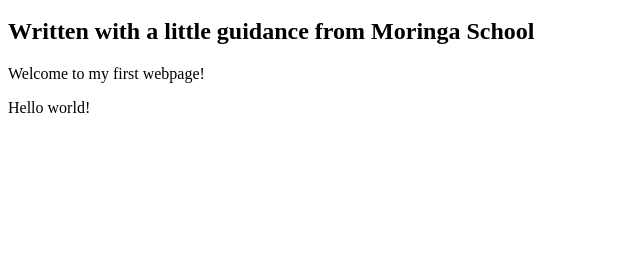
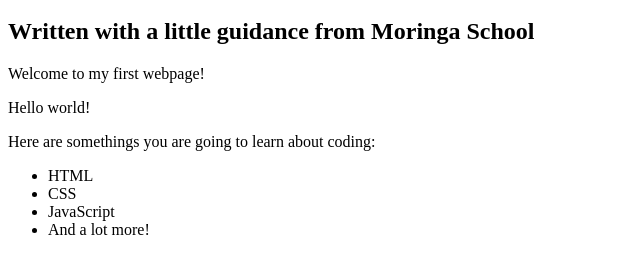
Before and after one commit to alex-muliande/my-first-webpage.html, a plain HTML site: page my-first-webpage.html in a window 1280 px wide. Shown: the part 48-322 px from the top of the page, without its empty margins (0-640 px from the left). Drawn offline with Linux system fonts and the light colour scheme.

Commit message:
add list elements

```diff
--- a/my-first-webpage.html
+++ b/my-first-webpage.html
@@ -7,7 +7,13 @@
        <h2>Written with a little guidance from Moringa School</h2>
       <p> Welcome to my first webpage!</p>
       <p>Hello world!</p>
-
+     <p>Here are somethings you are going to learn about coding:</p>
+     <ul>
+         <li>HTML</li>
+         <li>CSS</li>
+         <li>JavaScript</li>
+         <li>And a lot more!</li>
+     </ul>
 
     </body>
 </html>
```
